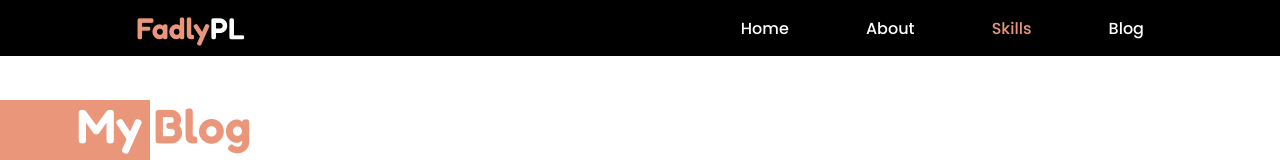
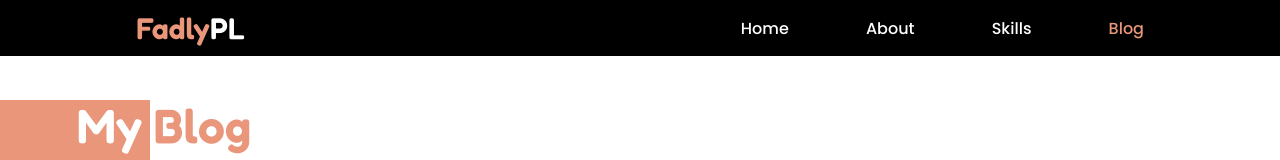
Before and after one commit to FadlyLugina/TPA-1, a plain HTML site: page blog.html in a window 1280 px wide. Shown: the top 160 px of the page. Drawn offline with Linux system fonts and the light colour scheme.

Commit message:
perubahan kode

```diff
--- a/blog.html
+++ b/blog.html
@@ -14,8 +14,8 @@
             <div class="link">
                 <a class="active" href="index.html">Home</a>
                 <a class="active" href="about.html">About</a>
-                <a class="active" href="skill.html"><span>Skills</span></a>
-                <a class="active" href="blog.html">Blog</a>
+                <a class="active" href="skill.html">Skills</a>
+                <a class="active" href="blog.html"><span>Blog</span></a>
             </div>
         </nav>
     </header>
```
